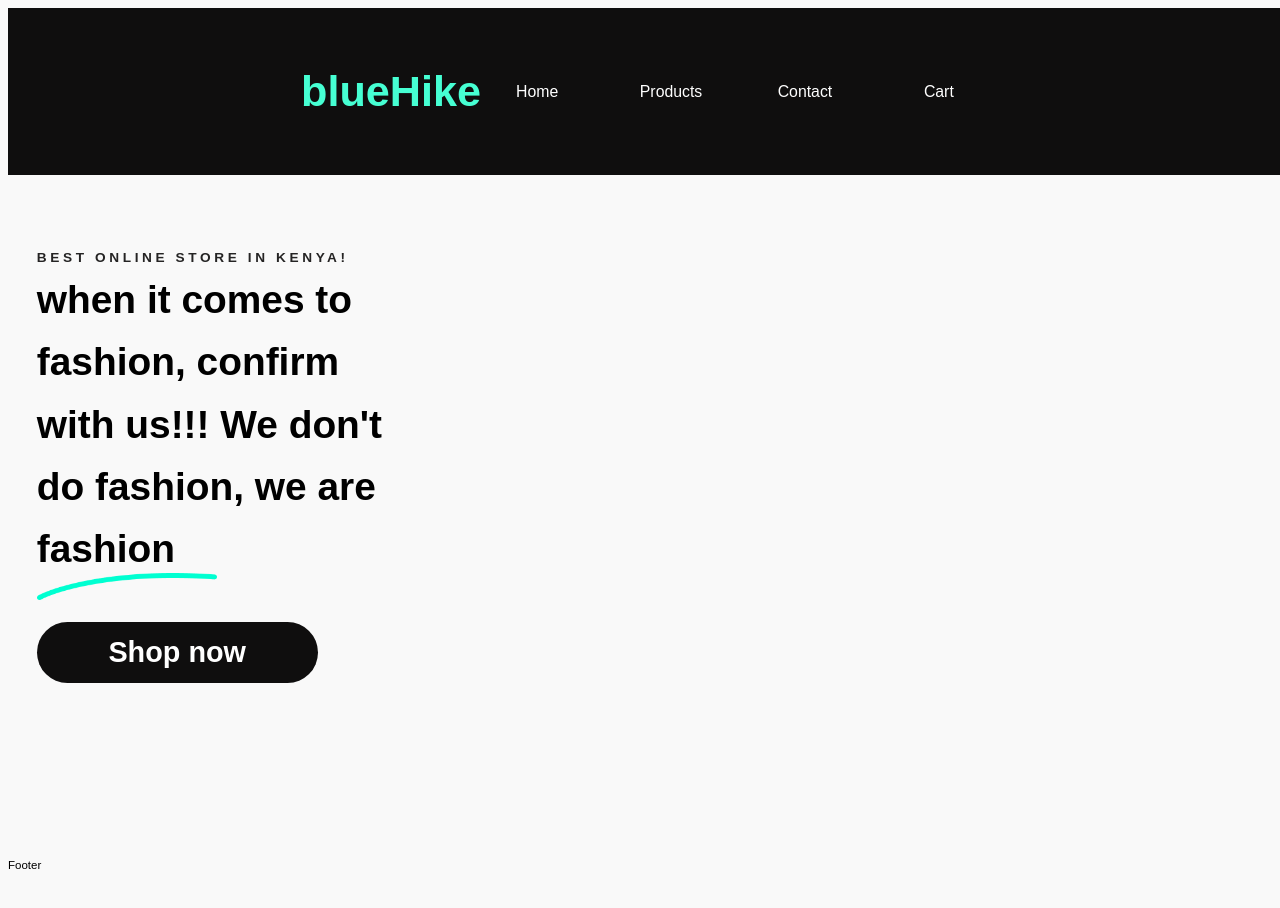
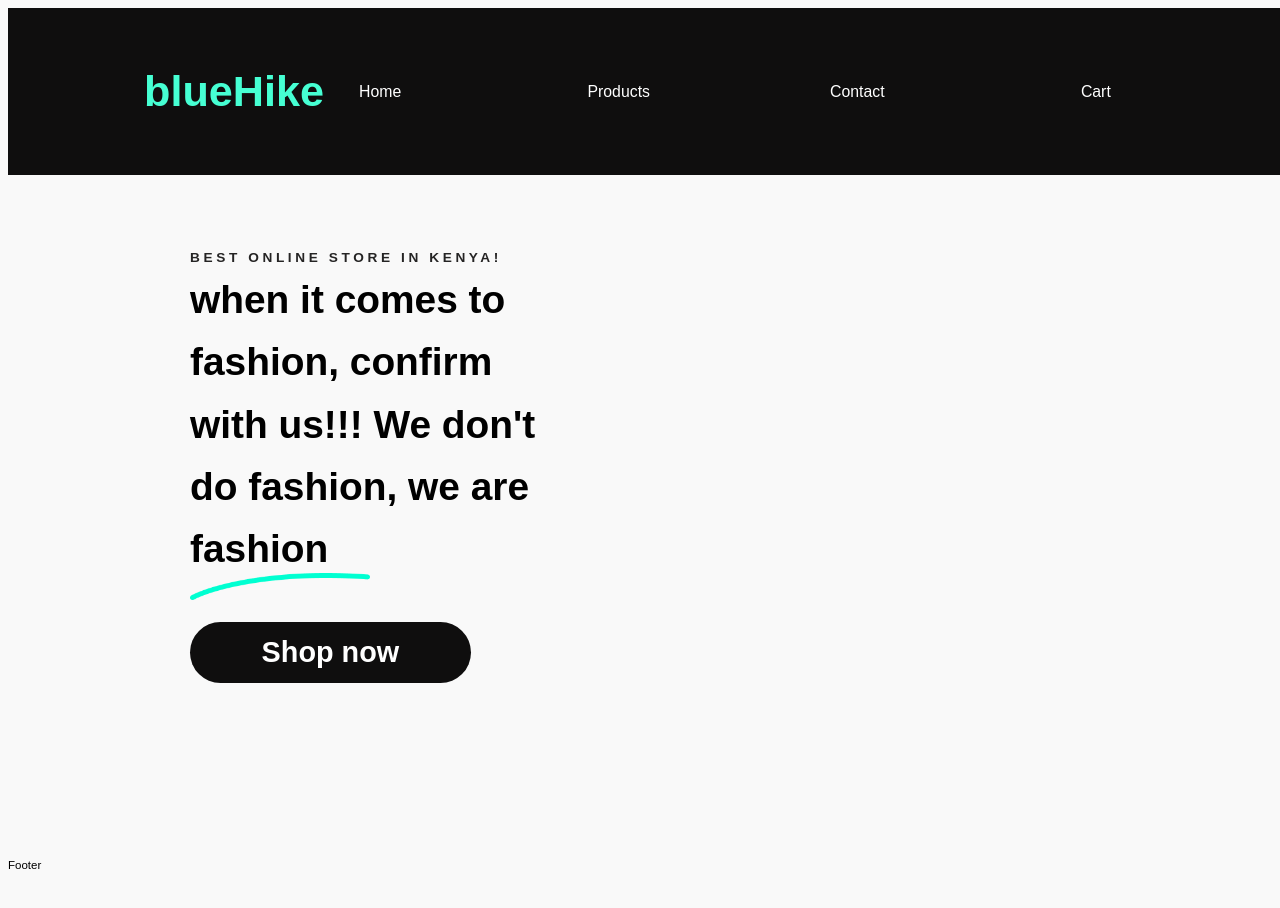
Before and after one commit to blueHike-dev/bluehike-store, a React (Vite) app: page / in a window 1280 px wide. Shown: the top 908 px of the page. Built offline with nearby package versions, Linux system fonts and the light colour scheme.

Commit message:
first commit

```diff
--- a/src/components/Navbar.jsx
+++ b/src/components/Navbar.jsx
@@ -39,14 +39,16 @@ padding: 4rem;
  }
 `
 const Logo = styled.h1`
+flex: 1;
 color: ${({theme}) => theme.colors.primary};
 font-size: 6rem;
 `
 const Navbar = styled.nav`
+flex: 2;
 display: flex;
 align-items: center;
 justify-content: space-between;
-gap: 3rem;
+gap: 1.5rem;
 font-size: 2.4rem;
 
  @media (max-width: 480px) {
--- a/src/components/elements/Button.jsx
+++ b/src/components/elements/Button.jsx
@@ -94,7 +94,8 @@ const ButtonWrapper = styled.button`
       transition: transform 0.15s ease-in-out;
 
       &:hover {
-        transform: scale(1.1);
+        /* transform: scale(1.1); */
+        background-color: ${({theme}) => theme.colors.grey.dark};
       }
 
       &:active {
--- a/src/index.css
+++ b/src/index.css
@@ -1,3 +1,8 @@
 .container {
   font-size: 20px;
 }
+.container {
+  display: flex;
+  align-items: center;
+  justify-content: center;
+}
--- a/src/theme/Theme.jsx
+++ b/src/theme/Theme.jsx
@@ -14,7 +14,7 @@ const Theme = {
       primary: '#35eec2',
       red: '#ee8888',
       grey: '#d4d4d4',
-      dark: '#333',
+      dark: '#212121',
     },
     active: {
       primary: '#24ddb1',
```
